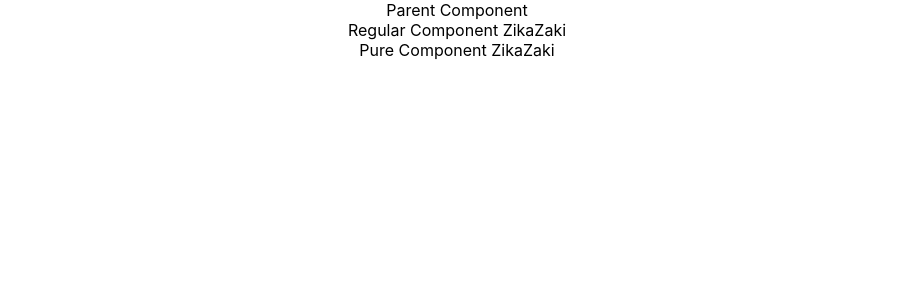
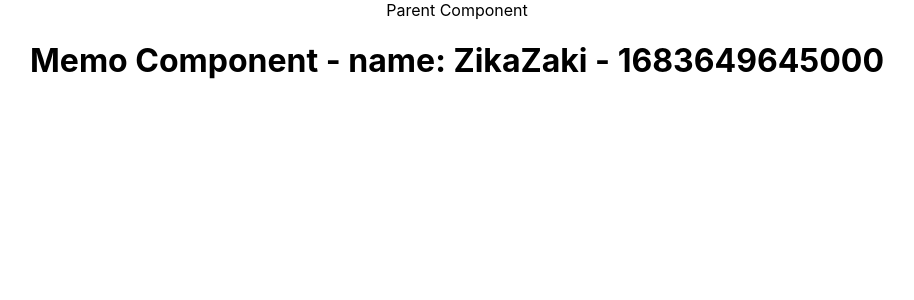
Before and after one commit to ZikaZaki/cake-shop, a React (Create React App) app: page / in a window 1280 px wide. Shown: the top 300 px of the page, without its empty margins (183-1097 px from the left). Built offline with nearby package versions, Linux system fonts and the light colour scheme.

Commit message:
Update MemoComp, ParentComp, PureComp compnents

```diff
--- a/src/components/MemoComp.js
+++ b/src/components/MemoComp.js
@@ -10,4 +10,4 @@ function MemoComp({ name }) {
   )
 }
 
-export default MemoComp
+export default React.memo(MemoComp)
--- a/src/components/ParentComp.js
+++ b/src/components/ParentComp.js
@@ -1,6 +1,7 @@
 import React, { Component } from "react"
 import RegComp from "./RegComp"
 import PureComp from "./PureComp"
+import MemoComp from "./MemoComp"
 
 class ParentComp extends Component {
     constructor(props) {
@@ -25,8 +26,9 @@ class ParentComp extends Component {
     return (
       <div>
         Parent Component
-        <RegComp name={this.state.name} />
-        <PureComp name={this.state.name} />
+        <MemoComp name={this.state.name} />
+        {/* <RegComp name={this.state.name} /> */}
+        {/* <PureComp name={this.state.name} /> */}
       </div>
     )
   }
```
Also changed, not shown: src/components/PureComp.js (+7 -3 lines).
